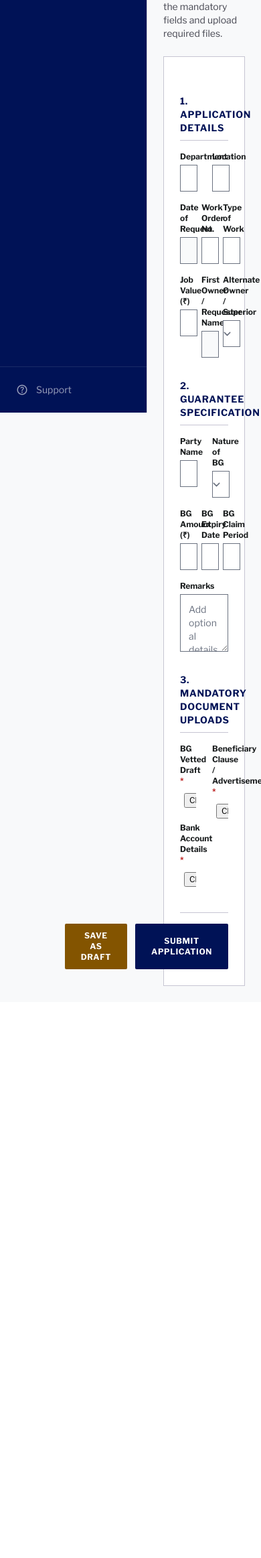
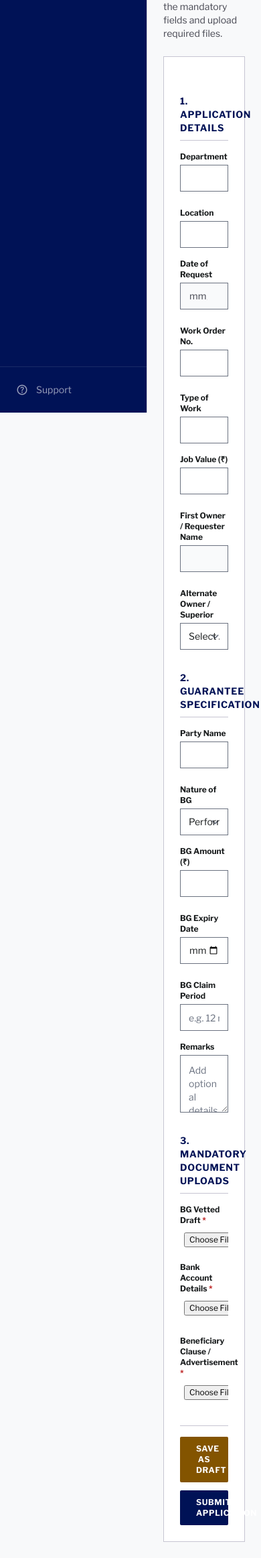
Before and after one commit to adarshmohit9334/Internship-Project, a Flask app: template bg_portal/templates/requests/new_request.html in a window 390 px wide; the page is wider, and only the part inside the window is pictured. Shown: the part 228-2554 px from the top of that part at 67% size. Before the commit the page ends 1700 px from the top of that part, so only its background shows below. Run offline with Flask 3, Linux system fonts and the light colour scheme; the template is opened without the code that fills it, so the values that code supplies are empty; some libraries are stand-ins or nearby versions.

Commit message:
Make guarantee application form fields responsive on mobile devices

```diff
--- a/bg_portal/templates/requests/new_request.html
+++ b/bg_portal/templates/requests/new_request.html
@@ -27,7 +27,7 @@
             <h3 class="text-primary font-bold text-sm uppercase tracking-wider">1. Application Details</h3>
         </div>
 
-        <div class="grid grid-cols-2 gap-6">
+        <div class="grid grid-cols-1 md:grid-cols-2 gap-6">
             <div class="flex flex-col space-y-1">
                 <label class="font-label-bold text-xs font-bold text-on-surface" for="department">Department</label>
                 <input class="signup-input h-10 px-3 text-sm bg-white" id="department" name="department" value="{{ profile.department or '' }}" required type="text"/>
@@ -38,7 +38,7 @@
             </div>
         </div>
 
-        <div class="grid grid-cols-3 gap-6 mt-4">
+        <div class="grid grid-cols-1 md:grid-cols-3 gap-6 mt-4">
             <div class="flex flex-col space-y-1">
                 <label class="font-label-bold text-xs font-bold text-on-surface" for="date_of_request">Date of Request</label>
                 <input class="signup-input h-10 px-3 text-sm bg-gray-50 text-on-surface-variant" id="date_of_request" name="date_of_request" value="{{ today }}" readonly type="date"/>
@@ -53,7 +53,7 @@
             </div>
         </div>
 
-        <div class="grid grid-cols-3 gap-6 mt-4">
+        <div class="grid grid-cols-1 md:grid-cols-3 gap-6 mt-4">
             <div class="flex flex-col space-y-1">
                 <label class="font-label-bold text-xs font-bold text-on-surface" for="job_value">Job Value (₹)</label>
                 <input class="signup-input h-10 px-3 text-sm bg-white" id="job_value" name="job_value" step="0.01" required type="number"/>
@@ -80,7 +80,7 @@
             <h3 class="text-primary font-bold text-sm uppercase tracking-wider">2. Guarantee Specification</h3>
         </div>
 
-        <div class="grid grid-cols-2 gap-6">
+        <div class="grid grid-cols-1 md:grid-cols-2 gap-6">
             <div class="flex flex-col space-y-1">
                 <label class="font-label-bold text-xs font-bold text-on-surface" for="party_name">Party Name</label>
                 <input class="signup-input h-10 px-3 text-sm bg-white" id="party_name" name="party_name" required type="text"/>
@@ -96,7 +96,7 @@
             </div>
         </div>
 
-        <div class="grid grid-cols-3 gap-6 mt-4">
+        <div class="grid grid-cols-1 md:grid-cols-3 gap-6 mt-4">
             <div class="flex flex-col space-y-1">
                 <label class="font-label-bold text-xs font-bold text-on-surface" for="bg_amount">BG Amount (₹)</label>
                 <input class="signup-input h-10 px-3 text-sm bg-white" id="bg_amount" name="bg_amount" step="0.01" required type="number"/>
@@ -123,7 +123,7 @@
             <h3 class="text-primary font-bold text-sm uppercase tracking-wider">3. Mandatory Document Uploads</h3>
         </div>
 
-        <div class="grid grid-cols-2 gap-6">
+        <div class="grid grid-cols-1 md:grid-cols-2 gap-6">
             <!-- Left Column -->
             <div class="flex flex-col space-y-4">
                 <div class="flex flex-col space-y-1">
@@ -155,7 +155,7 @@
     </div>
 
     <!-- Actions -->
-    <div class="flex justify-end gap-3 pt-4 border-t border-outline-variant">
+    <div class="flex flex-col sm:flex-row justify-end gap-3 pt-4 border-t border-outline-variant">
         <button type="submit" formaction="{{ url_for('request.save_draft') }}" class="px-6 py-2.5 bg-secondary text-white text-xs font-bold uppercase tracking-wider rounded hover:bg-opacity-95 transition-all">
             Save as Draft
         </button>
```
